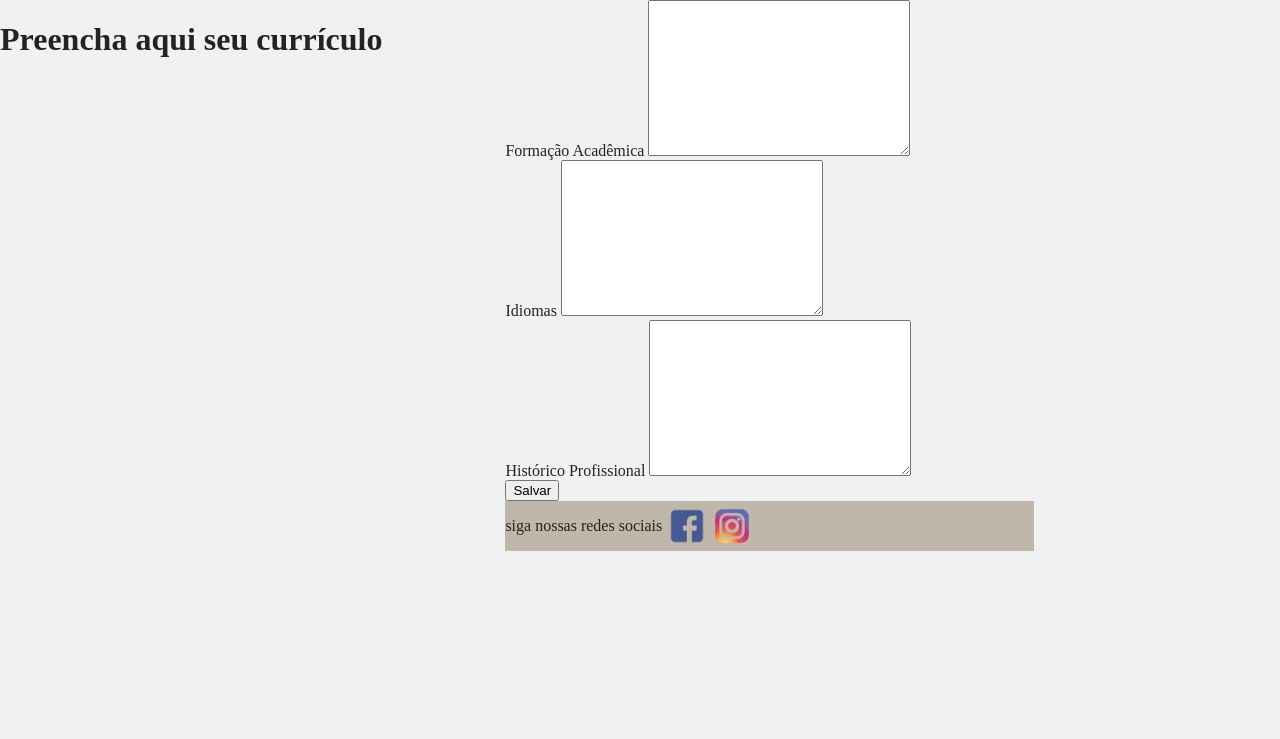
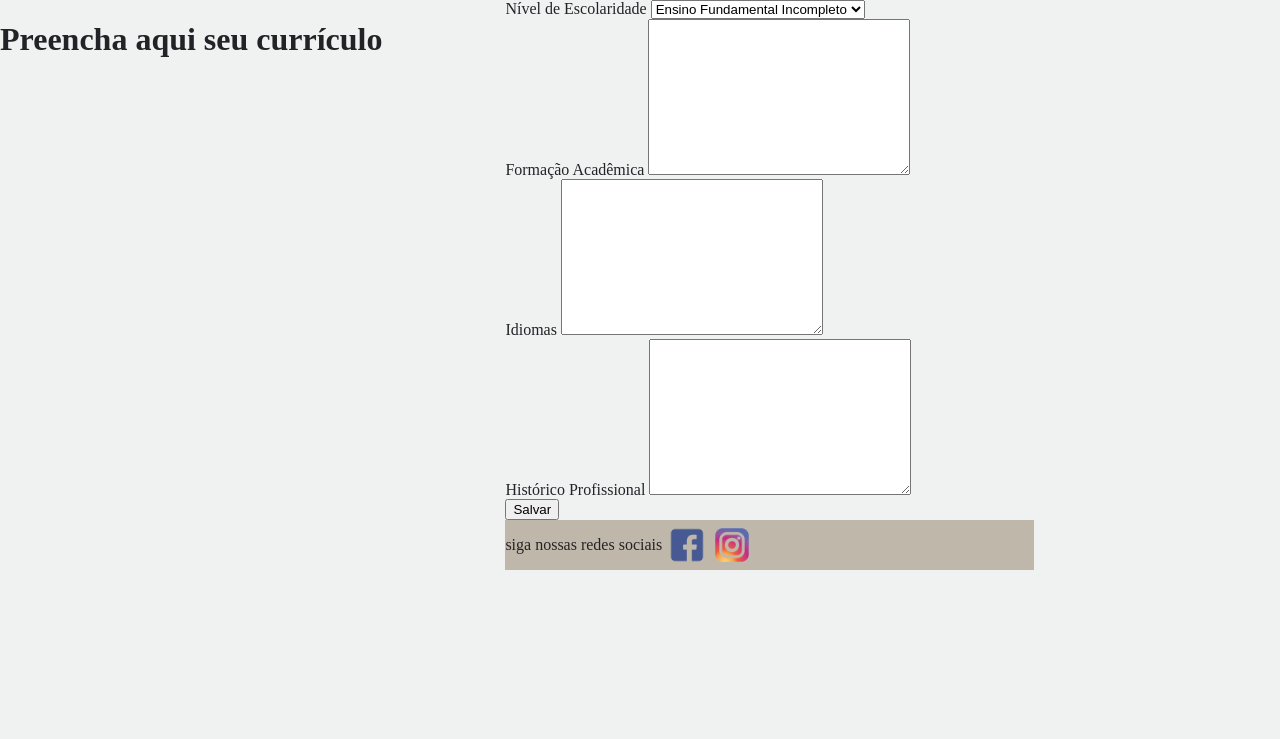
Before and after one commit to cami-almeida/integra, a Django app: page /cadastro_cv in a window 1280 px wide. Shown: the part 64-803 px from the top of the page. Run offline with Django 3.2, Linux system fonts and the light colour scheme.

Commit message:
Adicionar campo de Nivel de Escolaridade - Candidato

```diff
--- a/website/templates/cadastro_cv.html
+++ b/website/templates/cadastro_cv.html
@@ -5,15 +5,32 @@
 
 <form action="/cadastro_cv" method="POST">
     {% csrf_token %}
-    <div class="Formacao">
+    <div class="escolaridade">
+        <label>Nível de Escolaridade</label>
+        <select name="escolaridade">
+            <option value="EFI">Ensino Fundamental Incompleto</option>
+            <option value="EFC">Ensino Fundamental Cursando</option>
+            <option value="EFCO">Ensino Fundamental Completo</option>
+            <option value="EMI">Ensino Médio Incompleto</option>
+            <option value="EMC">Ensino Médio Cursando</option>
+            <option value="EMCO">Ensino Médio Completo</option>
+            <option value="ESI">Ensino Superior Incompleto</option>
+            <option value="ESC">Ensino Superior Cursando</option>
+            <option value="ESCO">Ensino Superior Completo</option>
+            <option value="P">Pós Graduação</option>
+            <option value="M">Mestrado</option>
+            <option value="D">Doutorado</option>
+        </select>
+    </div>
+    <div class="formacao">
         <label>Formação Acadêmica</label>
         <textarea name="formacao" cols="30" rows="10"></textarea>
     </div>
-    <div class="Idioma">
+    <div class="idioma">
         <label>Idiomas</label>
         <textarea name="idioma" cols="30" rows="10"></textarea>
     </div>
-    <div class="Historico">
+    <div class="historico">
         <label>Histórico Profissional</label>
         <textarea name="historico" cols="30" rows="10"></textarea>
     </div>
```
Also changed, not shown: website/models.py (+23 -0 lines), db.sqlite3, website/migrations/0003_candidato_escolaridade.py (added).
